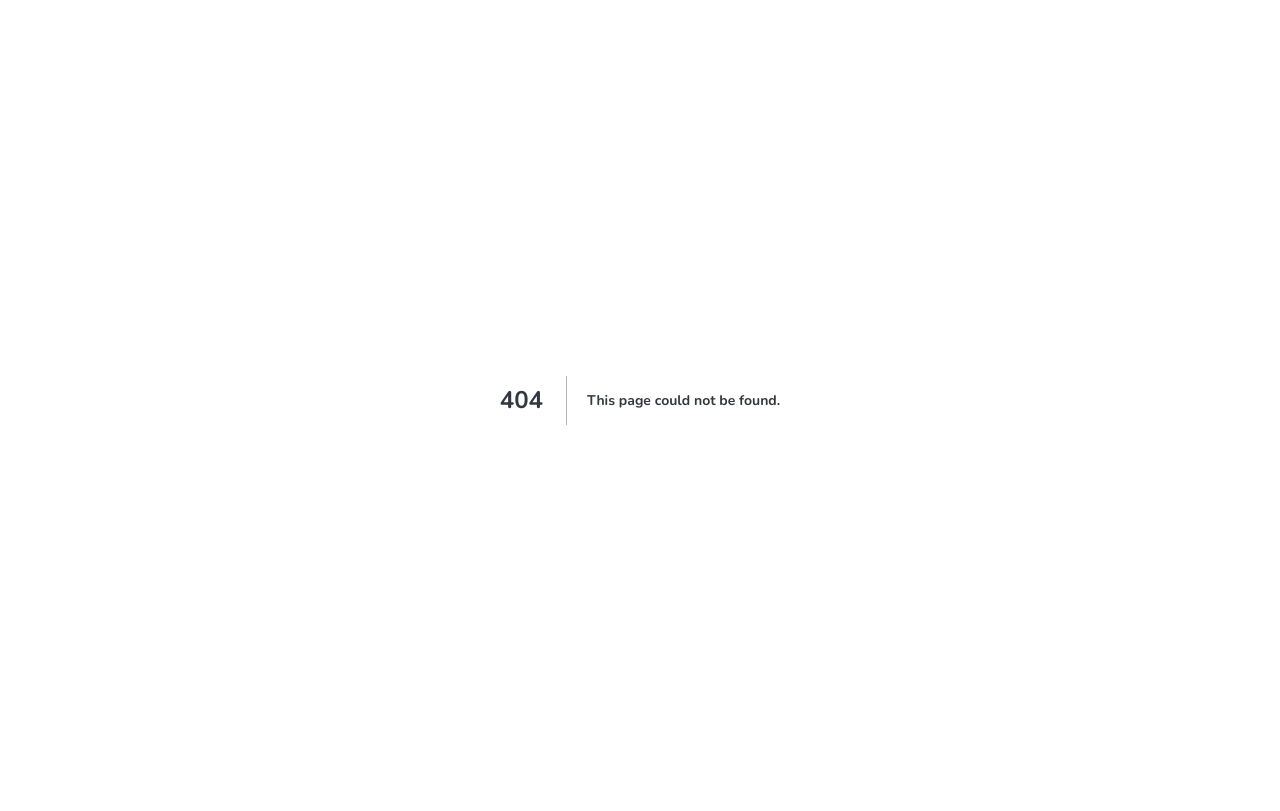
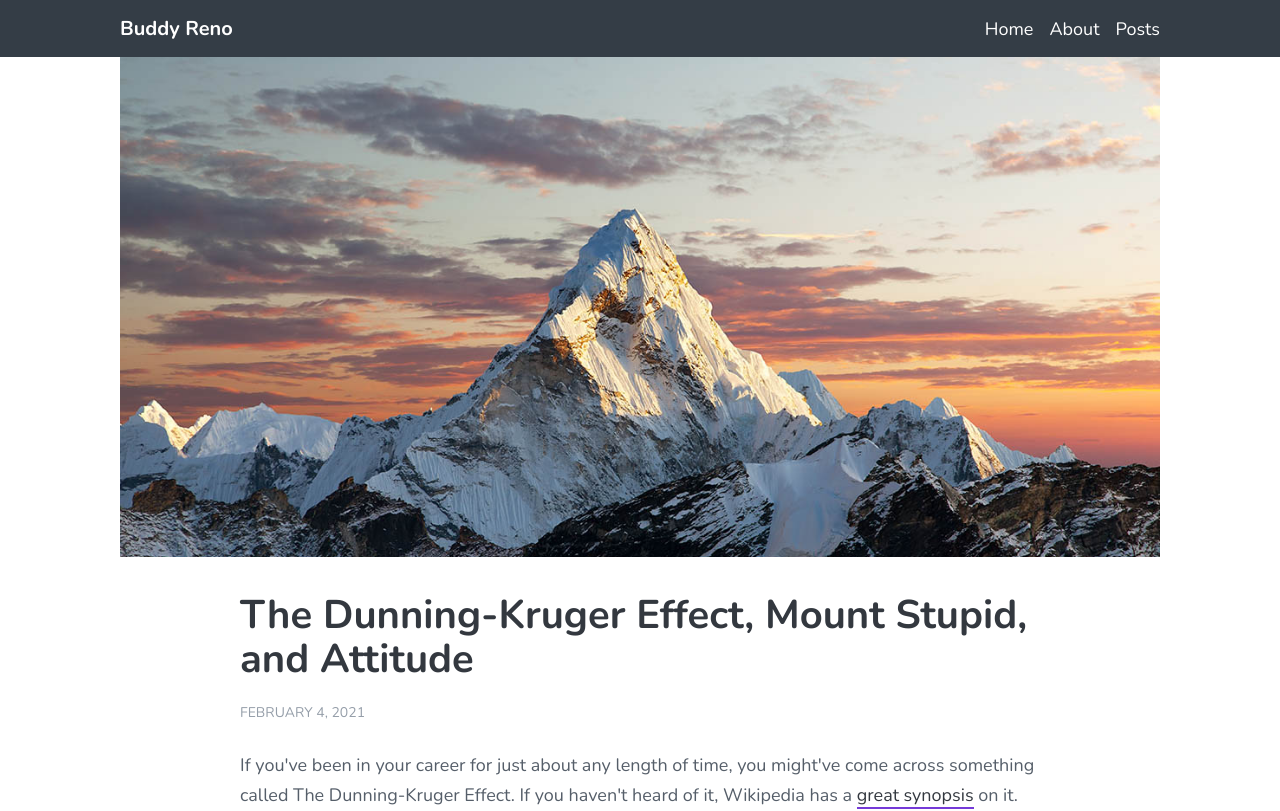
Before and after one commit to BuddyLReno/nextjs-blog, a Next.js app: page /posts/drafts/dunning-kruger-mount-stupid-and-attitude in a window 1280 px wide. Before the commit this address had no page. Shown: the top 811 px of the page. Built offline with nearby package versions, Linux system fonts and the light colour scheme.

Commit message:
add draft concept

```diff
--- a/lib/posts.js
+++ b/lib/posts.js
@@ -3,6 +3,8 @@ function importAll(r) {
     slug: fileName.substr(1).replace(/\.mdx$/, ""),
     meta: {...r(fileName).meta},
   }));
+
+  posts = posts.filter(file => file.slug.includes('/drafts/') != true);
 
   return posts.sort((a, b) => (a.meta.date < b.meta.date) ? 1 : -1);
 }
--- a/next.config.js
+++ b/next.config.js
@@ -1,3 +1,4 @@
+const path = require('path');
 const withPlugins = require('next-compose-plugins');
 const withMDX = require('@next/mdx')({
   extension: /\.mdx?$/
@@ -9,6 +10,10 @@ const config = {
       test: /\.svg$/,
       use: ['@svgr/webpack']
     });
+
+    // add root of site directory to use imports like:
+    // import thing from 'components/thing';
+    config.resolve.modules.push(path.resolve('./'));
 
     return config;
   },
--- /dev/null
+++ b/pages/posts/drafts/dunning-kruger-mount-stupid-and-attitude.mdx
@@ -0,0 +1,26 @@
+import Post from 'components/post';
+
+export const meta = {
+  title: 'The Dunning-Kruger Effect, Mount Stupid, and Attitude',
+  description: 'How your attitude is the key differentiator to avoiding mount stupid.',
+  date: '2021-02-04',
+  photo: {
+    url: '/images/mountain.jpg',
+    width: 1200,
+    height: 800
+  }
+}
+
+export default ({ children }) => <Post meta={meta}>{children}</Post>;
+
+If you've been in your career for just about any length of time, you might've come across something called The Dunning-Kruger Effect. If you haven't heard of it, Wikipedia has a [great synopsis](https://en.wikipedia.org/wiki/Dunning%E2%80%93Kruger_effect) on it. It's the hypothesis that "people with low ability at a task overestimate their ability [to do the task]". As a chart, here's how that looks:
+
+![](/images/dunning-kruger-chart.png)
+
+[Saturday Morning Breakfast Cereal](https://www.smbc-comics.com/?id=2475) popularized a term called "mount stupid", which relates the "willingness to opine on a topic" vs the "knowledge of that topic".
+
+![](/images/mount-stupid.gif)
+
+This willingness to "opine on a topic" is likely because people get excited as they learn a new thing. When someone learns something new, sharing it with others is the next logical step &mdash; but why call it "mount stupid"? One of the stereotypes is that someone on mount stupid thinks they already know everything there is to know about the subject. This can cause a feeling of superiority and the person will negatively spout their knowledge with an attitude that isn't kind.
+
+I think we all end up on mount stupid, but it doesn't have to be mount stupid. If you acknowledge the fact that mount stupid exists, you'll probably avoid being on "mount stupid". Will you still end up at the top of that mountain with your confidence at a great high only to realize you don't know anything? Definitely, but if you hold onto the knowledge that you likely don't know everything and have more to learn will change it from being mount stupid and just a normal learning curve.
```
Also changed, not shown: pages/posts/dunning-kruger-mount-stupid-and-attitude.mdx (deleted, +0 -25 lines), public/images/mount-stupid.gif.
